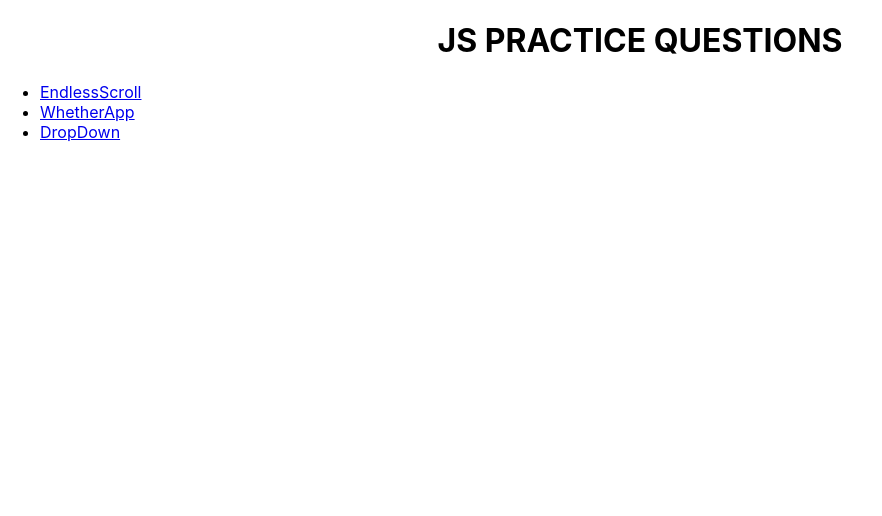
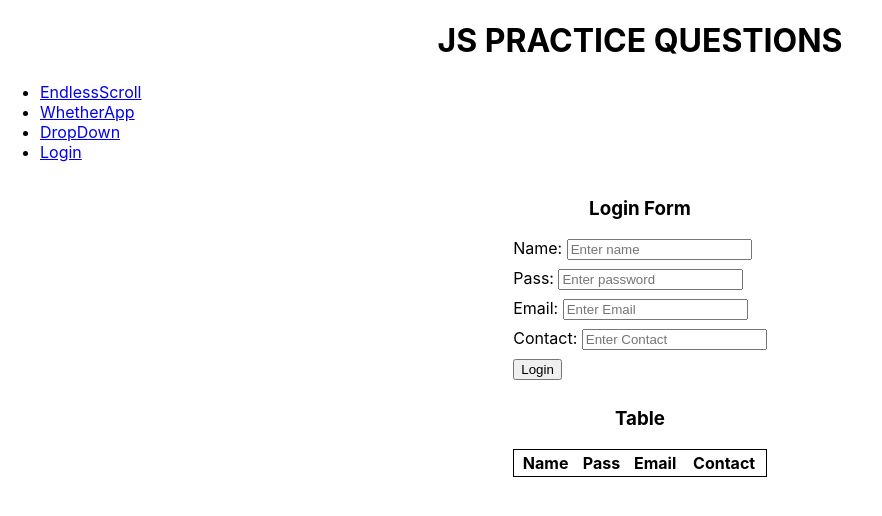
Before and after one commit to chandninigam/learn-js, a React (Create React App) app: page /loginpage in a window 1280 px wide. Shown: the top 516 px of the page, without its empty margins (0-882 px from the left). Built offline with nearby package versions, Linux system fonts and the light colour scheme.

Commit message:
Added Login Page (#7)

```diff
--- a/src/App.js
+++ b/src/App.js
@@ -2,7 +2,8 @@ import "./App.css";
 import { BrowserRouter, Route, Routes, Link } from "react-router-dom";
 import { EndlessScroll } from "./component/Endlessscroll";
 import { WhetherApp } from "./component/Wheather-app";
-import { DropDown } from "./component/DropDown";
+import { DropDown } from "./component/Dropdown";
+import { LoginPage } from "./component/Loginpage";
 
 function App() {
   return (
@@ -19,11 +20,15 @@ function App() {
           <li>
             <Link to="/dropdown">DropDown</Link>
           </li>
+          <li>
+            <Link to="/loginpage">Login</Link>
+          </li>
         </ul>
         <Routes>
           <Route path="/endlessscroll" element={<EndlessScroll />} />
           <Route path="/whether-app" element={<WhetherApp />} />
           <Route path="/dropdown" element={<DropDown />} />
+          <Route path="/loginpage" element={<LoginPage />} />
         </Routes>
       </BrowserRouter>
     </div>
--- /dev/null
+++ b/src/component/Loginpage.js
@@ -0,0 +1,113 @@
+import { useState } from "react";
+
+export function LoginPage() {
+  const [name, setName] = useState("");
+  const [pass, setPass] = useState("");
+  const [email, setEmail] = useState("");
+  const [contact, setContact] = useState("");
+
+  const [data, setData] = useState([]);
+
+  function onClickBtn() {
+    const obj = {
+      name: name,
+      pass: pass,
+      email: email,
+      contact: contact,
+    };
+    setData((pre) => [...pre, obj]);
+    setName("");
+    setPass("");
+    setEmail("");
+    setContact(" ");
+  }
+  console.log(data);
+
+  return (
+    <div
+      style={{
+        display: "grid",
+        justifyContent: "center",
+        alignContent: "center",
+      }}
+    >
+      <h3 style={{ textAlign: "center" }}>Login Form</h3>
+      <div style={{ marginBottom: "0.5rem" }}>
+        Name:{" "}
+        <input
+          value={name}
+          type="text"
+          placeholder="Enter name"
+          onChange={(e) => {
+            setName(e.target.value);
+          }}
+        />
+      </div>
+      <div style={{ marginBottom: "0.5rem" }}>
+        Pass:{" "}
+        <input
+          value={pass}
+          type="pass"
+          placeholder="Enter password"
+          onChange={(e) => {
+            setPass(e.target.value);
+          }}
+        />
+      </div>
+      <div style={{ marginBottom: "0.5rem" }}>
+        Email:{" "}
+        <input
+          value={email}
+          type="email"
+          placeholder="Enter Email"
+          onChange={(e) => {
+            setEmail(e.target.value);
+          }}
+        />
+      </div>
+      <div style={{ marginBottom: "0.5rem" }}>
+        Contact:{" "}
+        <input
+          value={contact}
+          placeholder="Enter Contact"
+          type="number"
+          onChange={(e) => {
+            setContact(e.target.value);
+          }}
+        />
+      </div>
+      <div style={{ marginBottom: "0.5rem" }}>
+        <button onClick={onClickBtn}>Login</button>
+      </div>
+      <h3 style={{ textAlign: "center" }}>Table</h3>
+      <table style={{ marginBottom: "0.5rem", border: "1px solid black" }}>
+        <tr>
+          <th>Name</th>
+          <th>Pass</th>
+          <th>Email</th>
+          <th>Contact</th>
+        </tr>
+        {data.map((each, index) => {
+          console.log("each", each, index);
+          return (
+            <tr key={index}>
+              <td>{each.name}</td>
+              <td>{each.pass}</td>
+              <td>{each.email}</td>
+              <td>{each.contact}</td>
+              <button
+              // onClick={() => {
+              //   const eleIndex = data.indexOf(each);
+              //   const res = data.splice(eleIndex, 1);
+              //   setData(res);
+              // }}
+              >
+                Delete
+              </button>
+            </tr>
+          );
+        })}
+      </table>
+    </div>
+  );
+}
```
